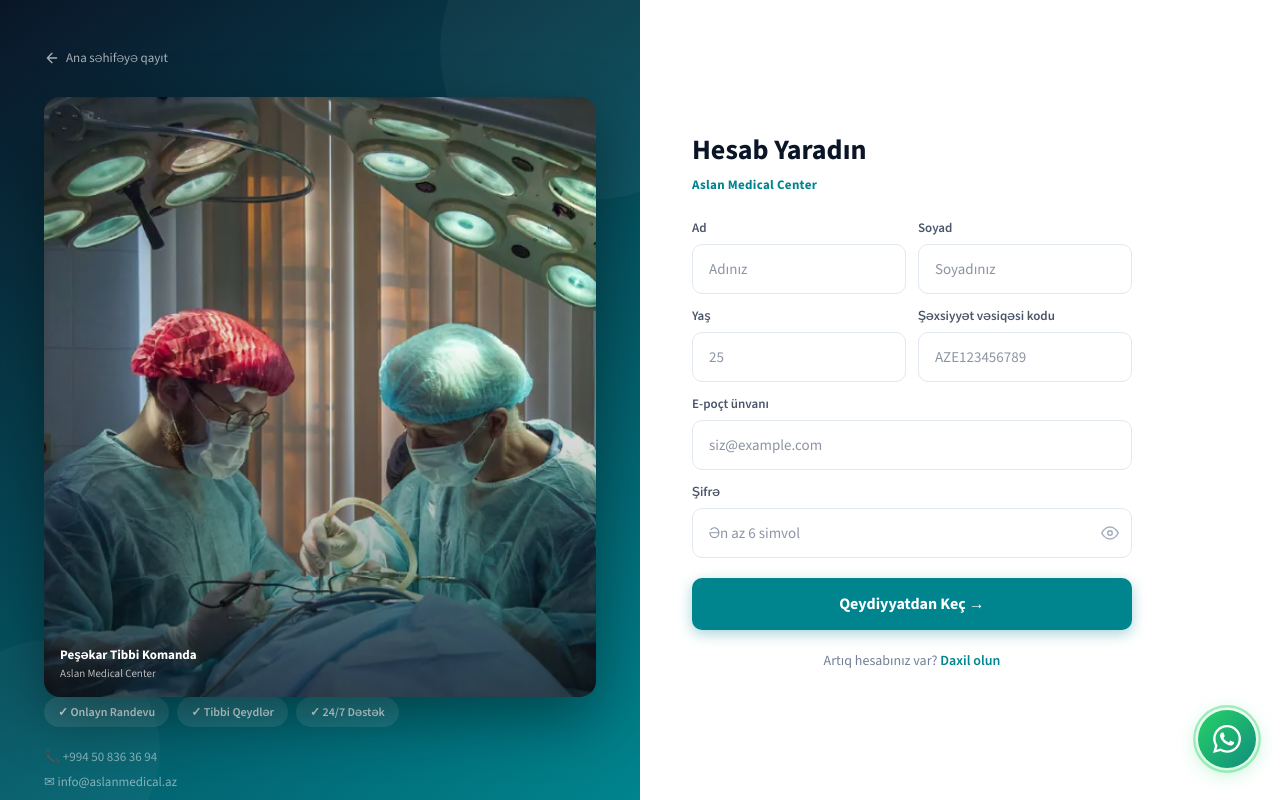
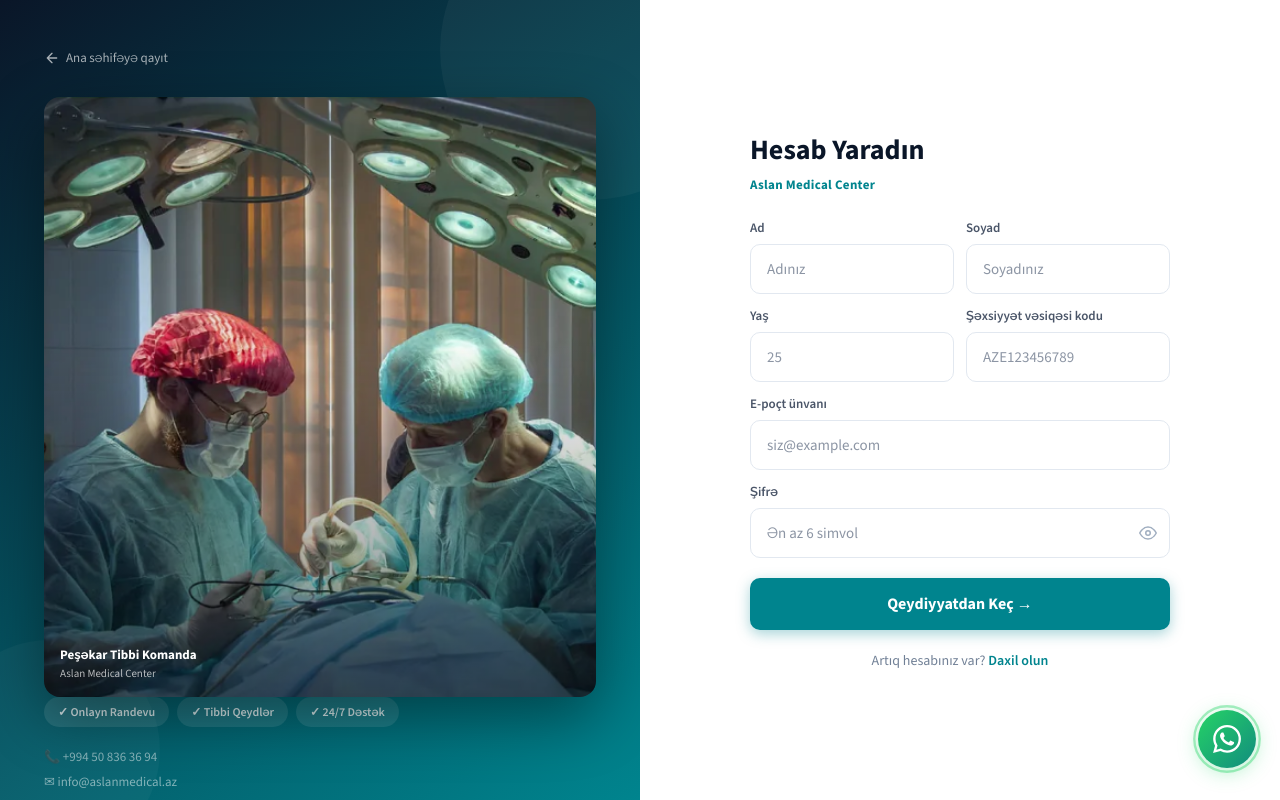
Before and after one commit to elmir-aslanov/Hospital-Management-System, a React (Vite) app in the folder client/: page /register in a window 1280 px wide. Built offline with nearby package versions, Linux system fonts and the light colour scheme.

Commit message:
fix: center register form vertically in right column

```diff
--- a/client/src/pages/auth/Register.jsx
+++ b/client/src/pages/auth/Register.jsx
@@ -211,8 +211,8 @@ export default function Register() {
         </div>
 
         {/* ── RIGHT ── */}
-        <div style={{ background: '#fff', padding: '40px 52px', display: 'flex', flexDirection: 'column', justifyContent: 'center', overflow: 'auto', height: '100vh', boxSizing: 'border-box' }}>
-          <div style={{ maxWidth: '440px', width: '100%' }}>
+        <div style={{ background: '#fff', padding: '48px 52px', display: 'flex', alignItems: 'center', justifyContent: 'center', overflow: 'auto', height: '100vh', boxSizing: 'border-box' }}>
+          <div style={{ width: '100%', maxWidth: '420px' }}>
 
             <h2 style={{ fontSize: '28px', fontWeight: 800, color: NAVY, margin: '0 0 4px', fontFamily: FONT }}>Hesab Yaradın</h2>
             <p style={{ fontSize: '13px', color: TEAL, fontWeight: 700, margin: '0 0 24px', letterSpacing: '0.3px', fontFamily: FONT }}>Aslan Medical Center</p>
```
